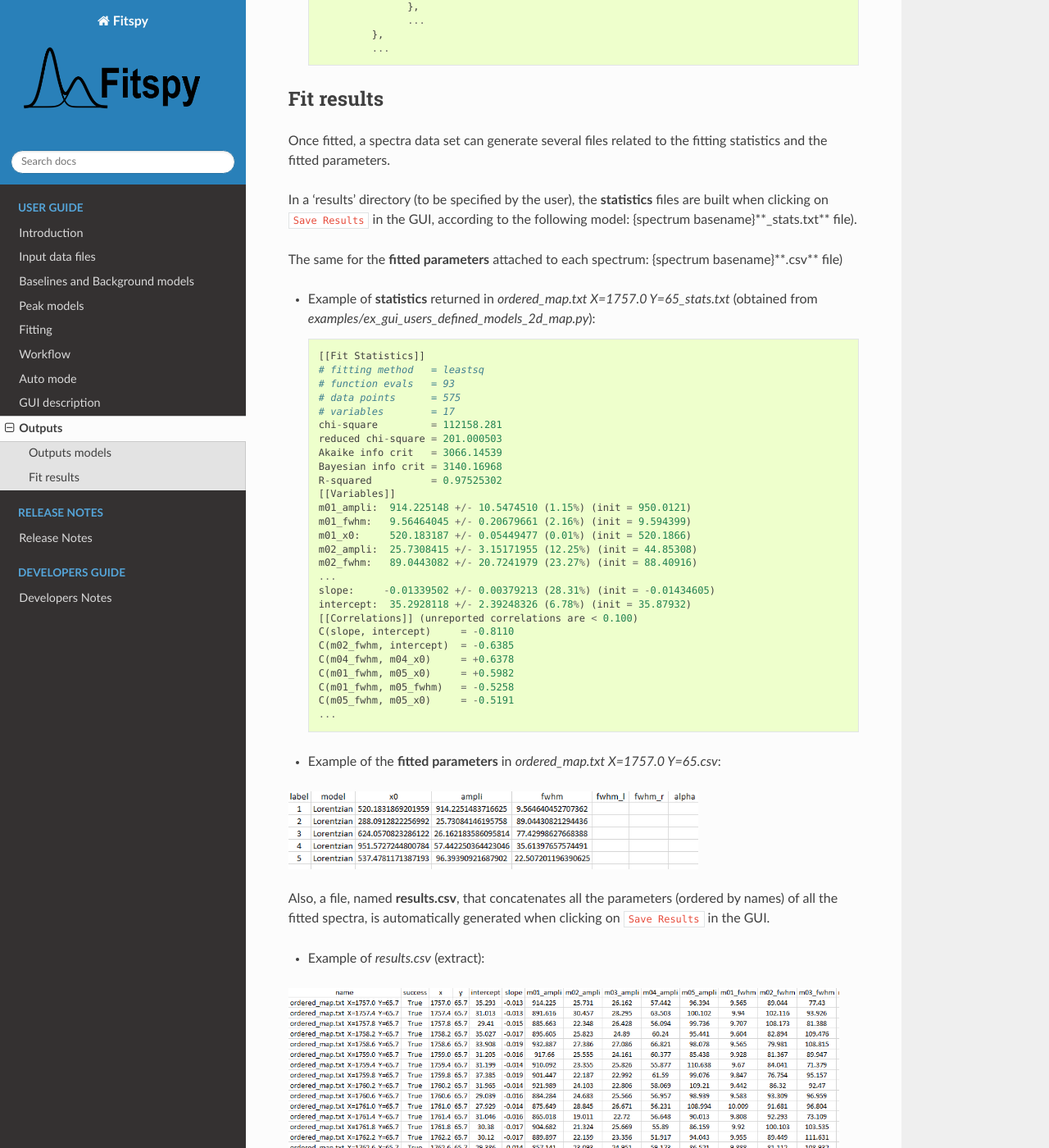
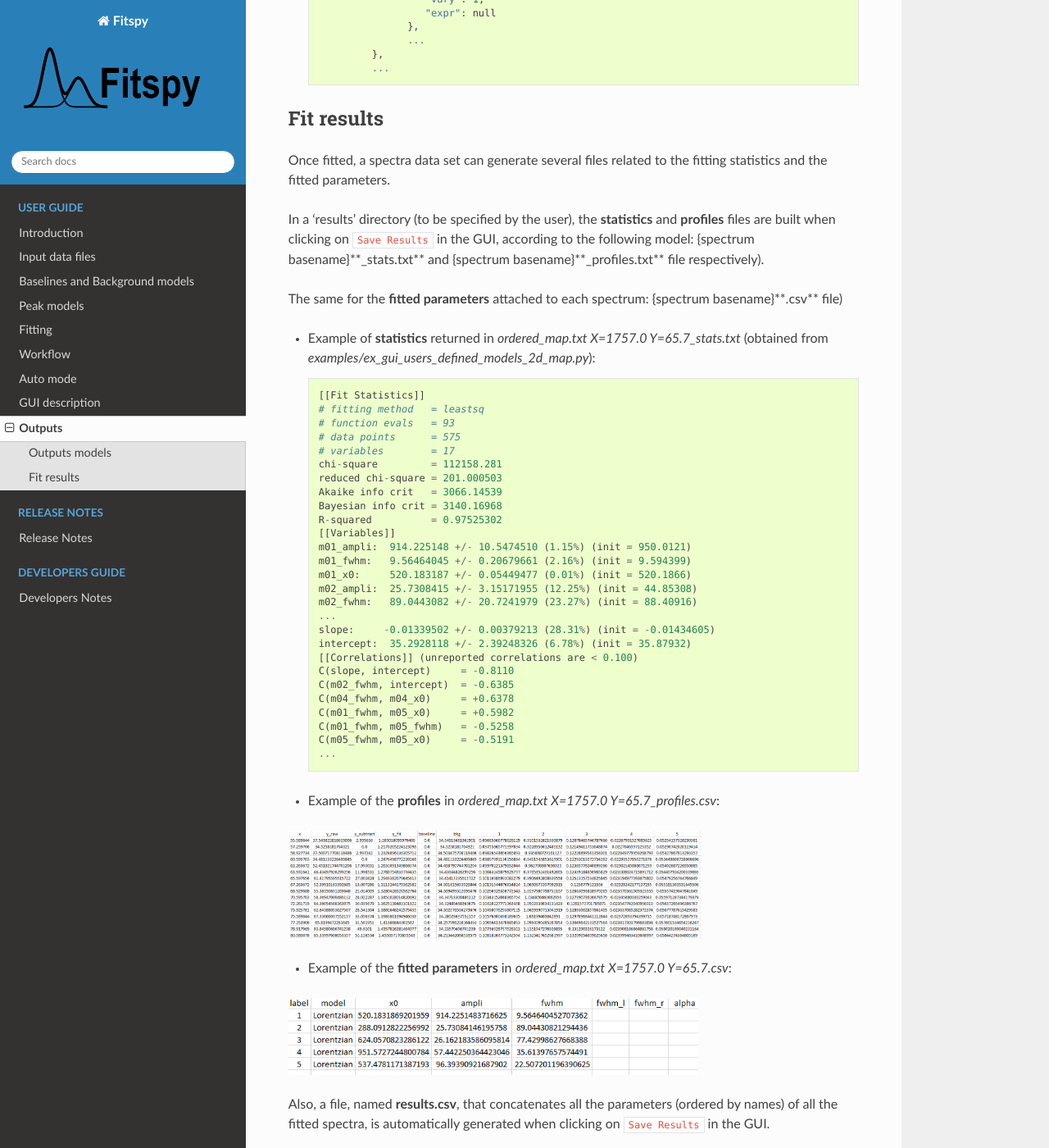
Before and after one commit to CEA-MetroCarac/fitspy, a Sphinx documentation site: the page built from doc/user_guide/outputs.rst, in a window 1280 px wide and 1400 px high, scrolled down 1439 px. Shown: the whole window at 82% size. Built offline with Sphinx 7.4.7 and the Read the Docs theme 3.1.0, drawn with Linux system fonts in a browser that asks for light colours; pages that are not in the unit, such as notebooks, are missing from menus; some of the changed text lies outside the part shown.

Commit message:
update doc with 'profiles' saving

```diff
--- a/doc/user_guide/outputs.rst
+++ b/doc/user_guide/outputs.rst
@@ -5,7 +5,7 @@ Fitspy provides two types of outputs:
 
 * those related to the **models**,
 
-* and those related to the fits (**parameters** of the fitted models and **statistics**).
+* and those related to the fits (**parameters** of the fitted models, **statistics** and **profiles** (raw and fitted spectrum, baseline, background and peak decomposition).
 
 
 Outputs models
@@ -84,11 +84,11 @@ Fit results
 
 Once fitted, a spectra data set can generate several files related to the fitting statistics and the fitted parameters.
 
-In a 'results' directory (to be specified by the user), the **statistics** files are built when clicking on :code:`Save Results` in the GUI, according to the following model: {spectrum basename}**_stats.txt** file).
+In a 'results' directory (to be specified by the user), the **statistics** and **profiles** files are built when clicking on :code:`Save Results` in the GUI, according to the following model: {spectrum basename}**_stats.txt** and {spectrum basename}**_profiles.txt** file respectively).
 
 The same for the **fitted parameters** attached to each spectrum: {spectrum basename}**.csv** file)
 
-* Example of **statistics** returned in *ordered_map.txt  X=1757.0  Y=65_stats.txt* (obtained from *examples/ex_gui_users_defined_models_2d_map.py*)::
+* Example of **statistics** returned in *ordered_map.txt  X=1757.0  Y=65.7_stats.txt* (obtained from *examples/ex_gui_users_defined_models_2d_map.py*)::
 
     [[Fit Statistics]]
     # fitting method   = leastsq
@@ -118,7 +118,17 @@ The same for the **fitted parameters** attached to each spectrum: {spectrum base
     C(m05_fwhm, m05_x0)     = -0.5191
     ...
 
-* Example of the **fitted parameters** in *ordered_map.txt  X=1757.0  Y=65.csv*:
+* Example of the **profiles** in *ordered_map.txt  X=1757.0  Y=65.7_profiles.csv*:
+
+.. figure::  ../_static/params_profiles_csv.png
+   :align:   left
+   :width:   75%
+
+.. raw:: html
+
+   <br>
+
+* Example of the **fitted parameters** in *ordered_map.txt  X=1757.0  Y=65.7.csv*:
 
 .. figure::  ../_static/params_csv.png
    :align:   left
```
Also changed, not shown: doc/_static/params_profiles_csv.png (added).
